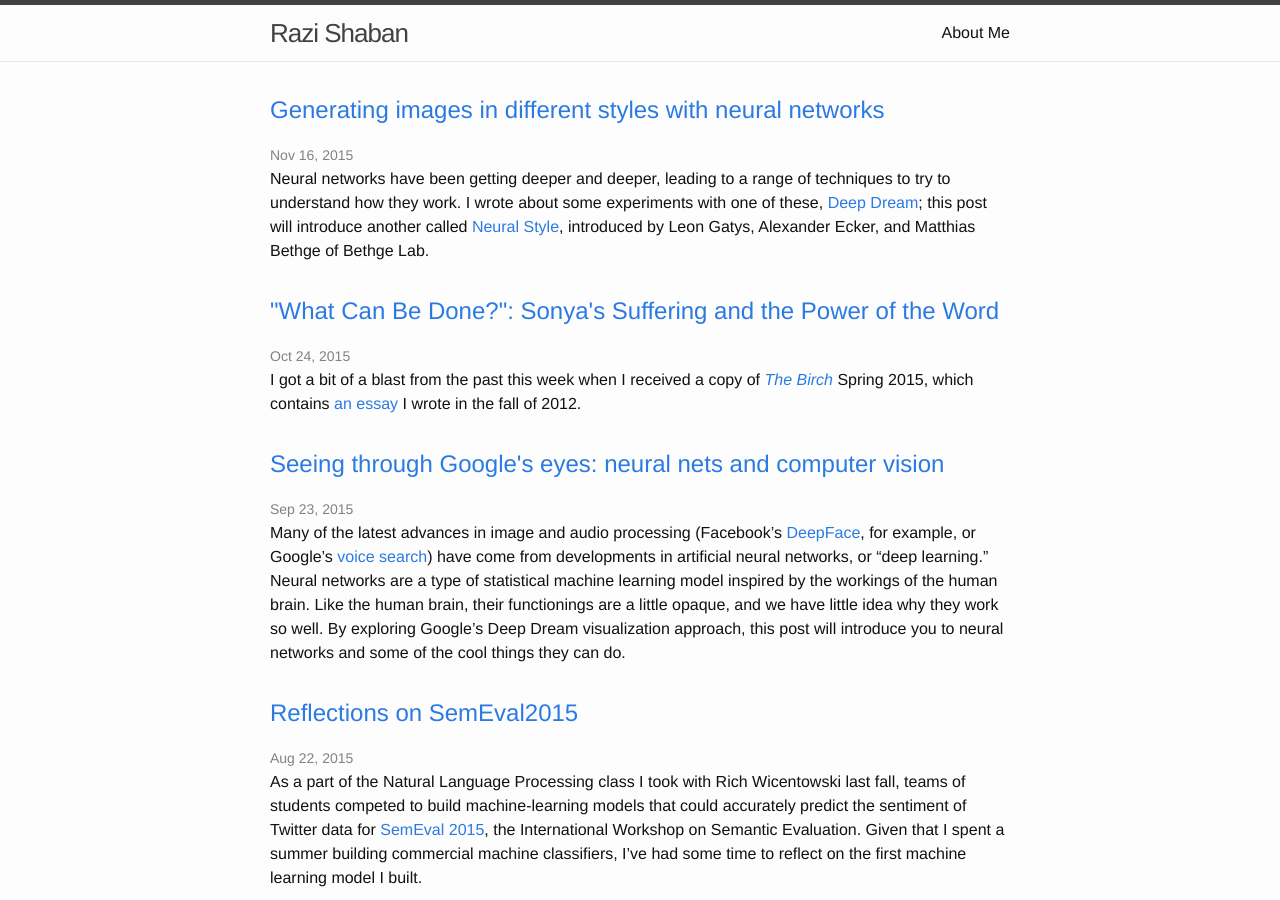
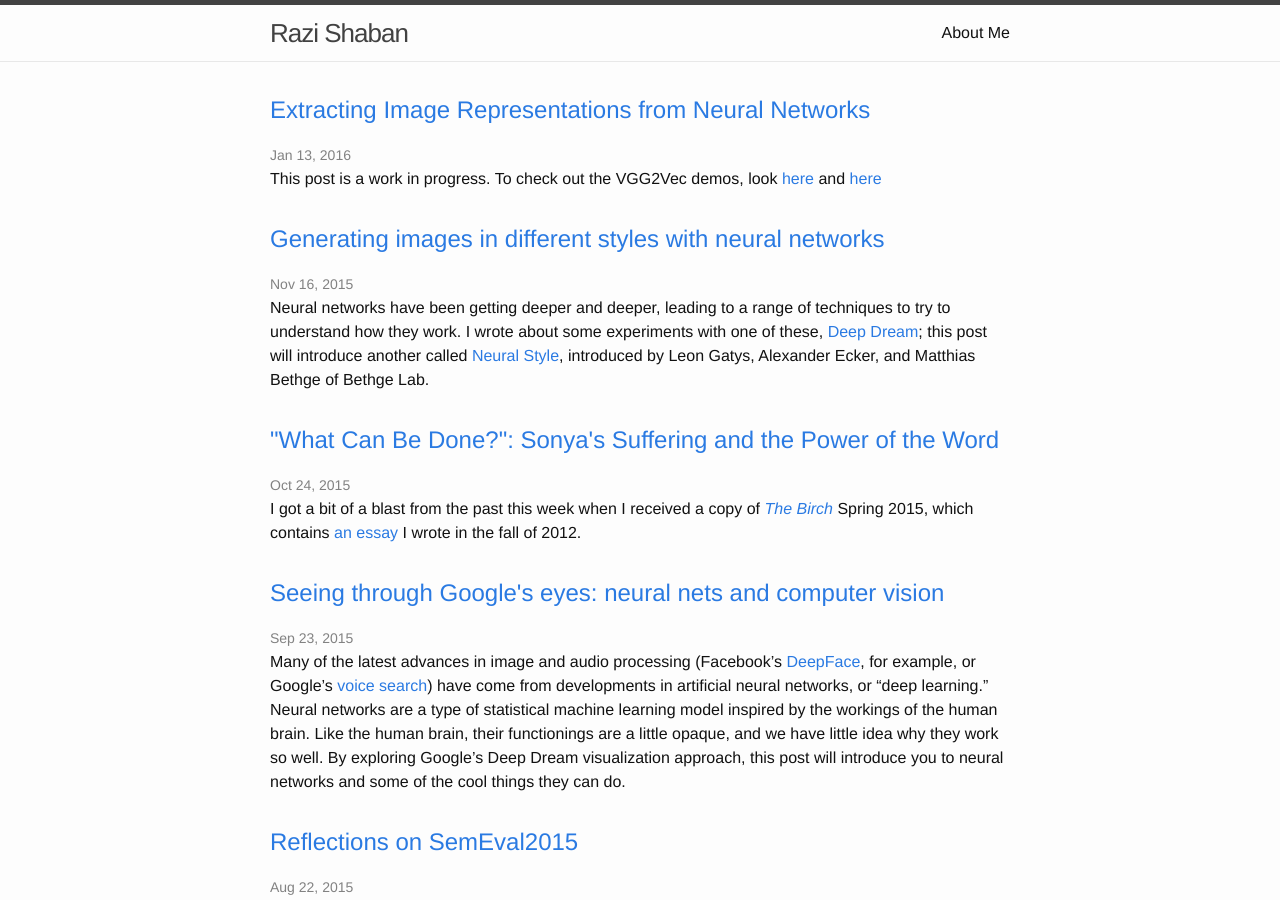
Before and after one commit to rrshaban/rrshaban.github.io, a Jekyll site: the page built from index.html, in a window 1280 px wide and 900 px high. Built offline with Jekyll 4.4.1, drawn with Linux system fonts in a browser that asks for light colours; nearby versions of some CDN libraries.

Commit message:
vgg2vec stub

```diff
--- /dev/null
+++ b/_posts/2016-1-11-vgg2vec.md
@@ -0,0 +1,8 @@
+---
+layout: post
+title: "Extracting Image Representations from Neural Networks"
+date: 2016-01-13 12:47:07
+tags: project
+---
+
+This post is a work in progress. To check out the VGG2Vec demos, look [here](http://razi.xyz/vgg2vec/picasso) and [here](http://razi.xyz/vgg2vec/comparison)
--- a/vgg2vec/picasso.html
+++ b/vgg2vec/picasso.html
@@ -52,7 +52,7 @@ function drawEmbedding(labels) {
     var div = d3.select("#embed");
 
     svg = div.append("svg") // svg is global [karpathy]
-    .attr("width", 1400)
+    .attr("width", 800)
     .attr("height", 800);
 
     var g = svg.selectAll(".b")
```
